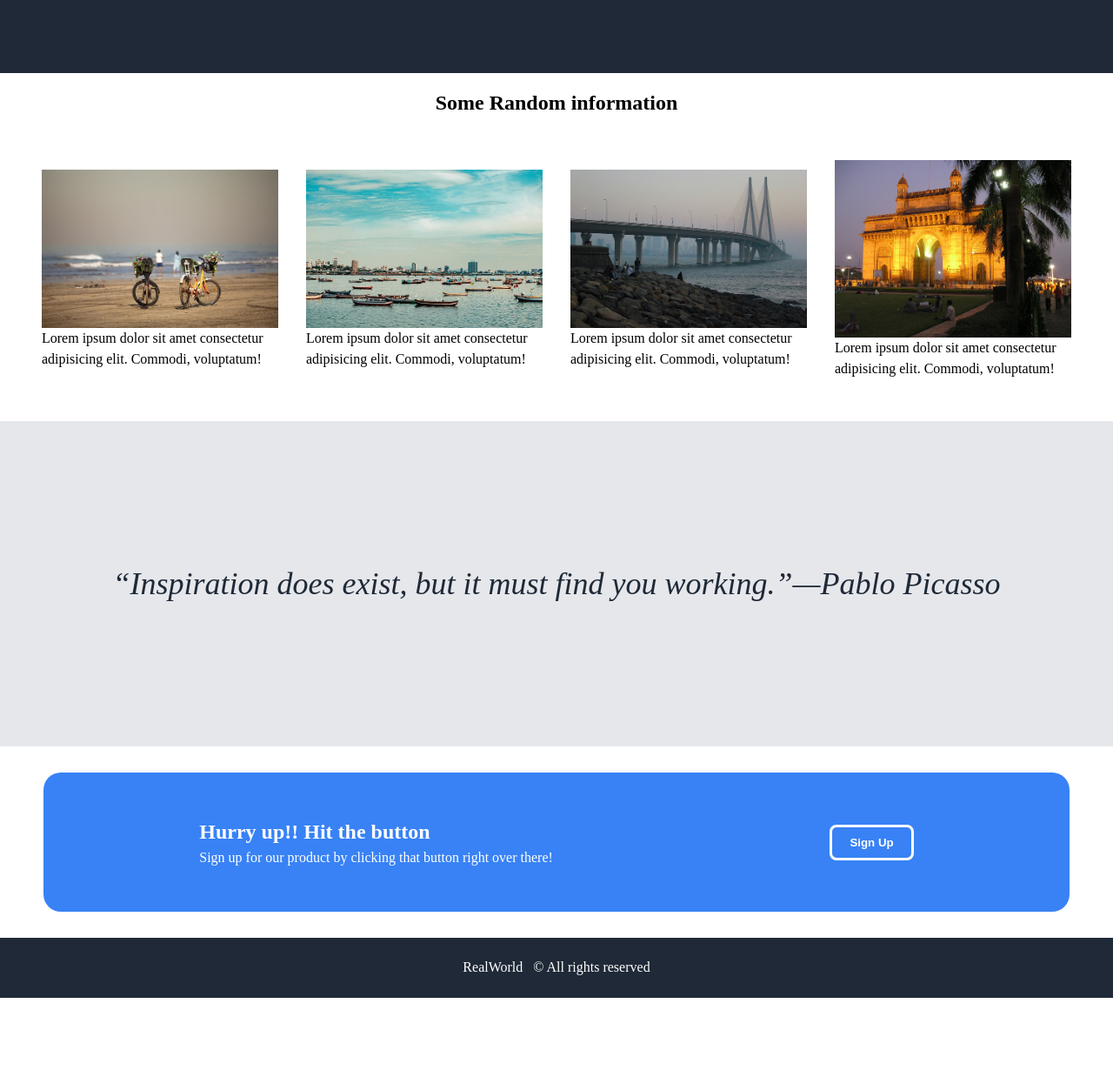
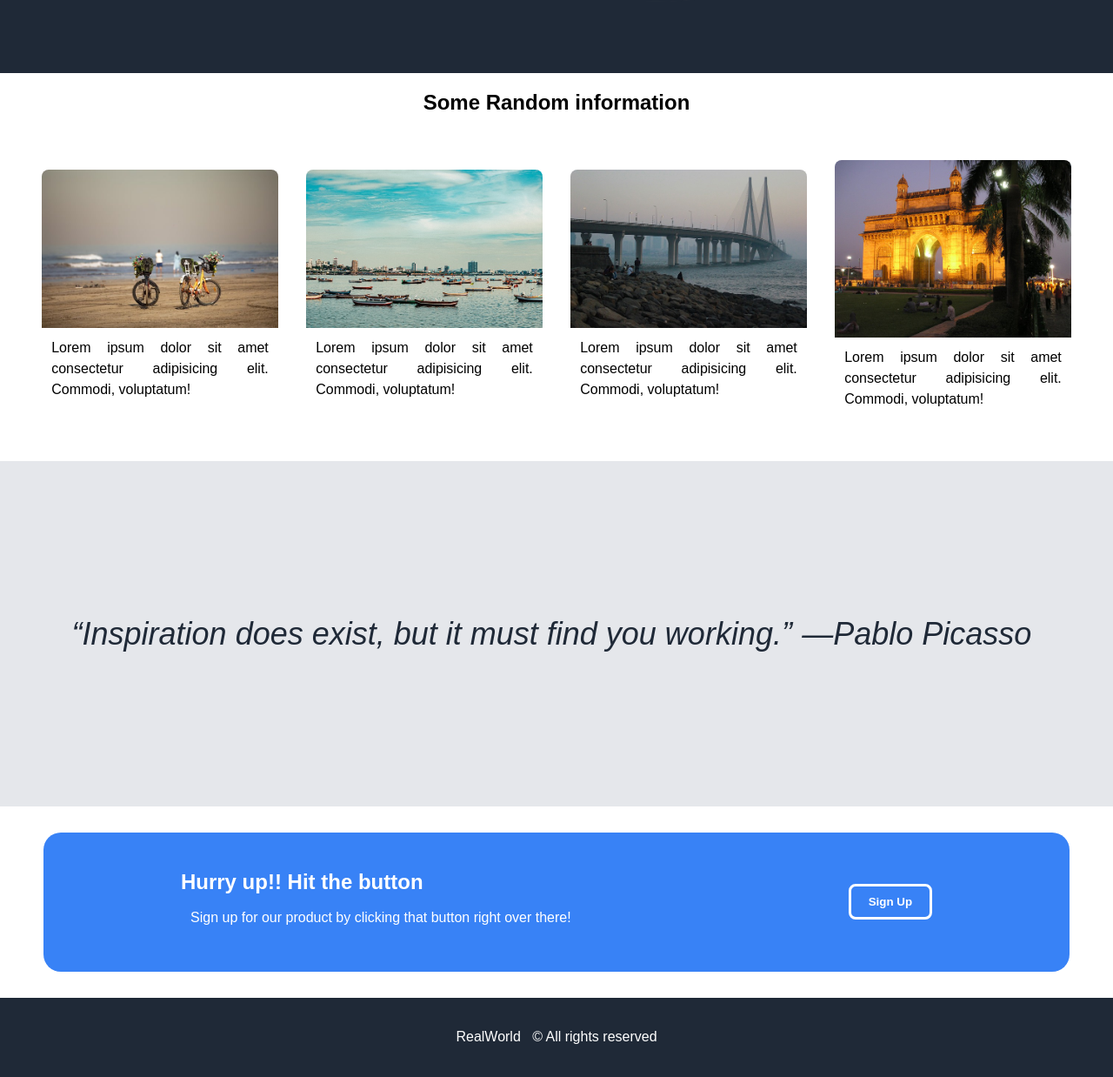
Before and after one commit to iasdharmveer/RealWorld, a plain HTML site: page index.html in a window 1280 px wide. Shown: the part 524-1762 px from the top of the page at 87% size. Before the commit the page ends 1671 px from the top, so only its background shows below. Drawn offline with Linux system fonts and the light colour scheme.

Commit message:
fixed overflow issue

```diff
--- a/style.css
+++ b/style.css
@@ -1,116 +1,136 @@
+body {
+    font-family: Arial, Helvetica, sans-serif;
+    margin: 0;
+    padding: 0;
+    box-sizing: border-box;
+}
+#header, #nav-items{
+    display: flex;
+    justify-content: space-between;
+    padding: 0.7rem;
+}
+#nav-items li {
+    margin-right: 0.8rem;
+    list-style: none;
+}
+#nav-items a{
+    text-decoration: none;
+    color: #bababa;
+    font-weight: bold;
+}
+#nav-items a:hover {
+    color: #ffffff;
+    font-weight: bold;
+}
+#footer {
+    display: flex;
+    justify-content: center;
+    align-items: center;
+    text-align: center;
+}
+#header, #footer {
+    background-color: #1F2937;
+    color: #fff;
+}
+#menu-icon{
+    display: none;
+}
+/* ------------------------------------------------------- */
+.main{
+    display: flex;
+    justify-content: space-between;
+    align-items: center;
+    font-size: large;
+    background-color: #3882F6;
+    color: #ffffff;
+}
 
 
-* {
-    box-sizing: border-box;
-    margin: 0;
-    padding: 0;
+/* --------------------------cards list----------------------------- */
+.h2-random{
+    text-align: center;
 }
-body {
-    font: arial, verdana, 'sans-serif', 16px, 1.5;
-    color: black;
-    line-height: 1.5;
-
+#projects{
+    display: flex;
+    flex-flow:row wrap;
+    margin: 0.7rem;
+    gap: 0.7rem;
 }
-.container .cards .items img {
-    width: 100%;
-    aspect-ratio: 3:2;
-    object-fit: contain;
+.card {
+    display: flex;
+    flex-direction: column;
+    justify-content: space-between;
+    align-items: center;
+    border: 5px solid #3882F6;
+    border-radius: .7rem;
+    flex: 1;
 }
-/* navigation bar  and header*/
-.navigation, .header, .header-container {
-    display: flex;
-    align-items: center;
-    justify-content: space-between;
-    background-color: #1F2937;
-    color: #fff;
-    padding: 1.5rem;
-    line-height: 1.5;
+p {
+    margin: 0.7rem;
+    text-align: justify;
 }
-#nav  {
-    display: flex;
-    justify-content: space-between;
-    list-style: none;
-    gap: 2rem;
-
-}
-#nav a {
-    text-decoration: none;
-    color: #fff;
-    font-size: 1.3rem;
+img {
+    max-width: 100%;
+    height: auto;
+    border-radius:  0.5rem 0.5rem 0 0;
 }
 
-#nav a:hover {
-    background-color: #223a5d;
-    padding: 2rem;
-    border-radius: 1rem;
-    font-size: 1.5rem;
-    font-weight: 900;
-}
-/* random card section*/
-.container,
-.cards,
-.items {
-    display: flex;
-    padding: 1rem;
-}
-.container {
-    flex-direction: column;
-    justify-content: center;
-    align-items: center;
-    gap: 1rem;
-}
-.container .cards {
-    flex-flow: row wrap;
-    justify-content: space-between;
-
-}
-.items {
-    flex-direction: column;
-    justify-content: center;
-    align-items: center;
-    flex: 1;
-
-}
-/* quotes section */
+/* --------------------------subscribe panel---------------------------- */
 .quotes {
     display: flex;
     justify-content: center;
     align-items: center;
-    max-height: 80rem;
-    height: 100%;
-    padding: 10rem 5rem;
     background-color: #E5E7EB;
     color: #1F2937;
-    font-size: 36px;
-    font-style: italic;
+    margin: 0;
+    padding: 0.7rem;
 }
-/* Sign up section */
+.quotes q em {
+    font-size:1.3rem;
+}
+/* --------------------------subscribe panel---------------------------- */
 .callToAction {
     display: flex;
-    justify-content: space-around;
+    flex-wrap: wrap;
+    justify-content: space-between;
     align-items: center;
     background-color: #3882F6;
-    height: 10rem;
+    min-height: 10rem;
     border-radius: 20px;
     margin: 30px 50px;
-    padding: 20px;
+    padding: 2rem;
     color: #ffffff;
+    gap: 2rem;
+    overflow: hidden;
 }
-/* Sign up Button */
+
+/* Sign up button */
 button {
     border: 3px solid #ffffff;
     border-radius: 8px;
     padding: 10px 20px;
-    background-color: #3882F6 ;
+    background-color: #3882F6;
     font-weight: 900;
     color: #ffffff;
+    white-space: nowrap;
+    overflow: hidden;
+    text-overflow: ellipsis;
 }
-/* footer section */
-.footer {
-    display: flex;
-    justify-content: center;
-    align-items: center;
-    background-color: #1F2937;
-    color: #fff;
-    padding: 1.4rem;
+
+/* ---------------------------------media query---------------------- */
+@media screen and (max-width :720px) {
+    #nav-items{
+        display: none;
+    }
+    #menu-icon{
+        display: flex;
+        justify-content: center;
+        align-items: center;
+        padding: 1rem;
+
+    }
+    .main {
+        flex-direction: column;
+        justify-content: center;
+    }
 }
```
